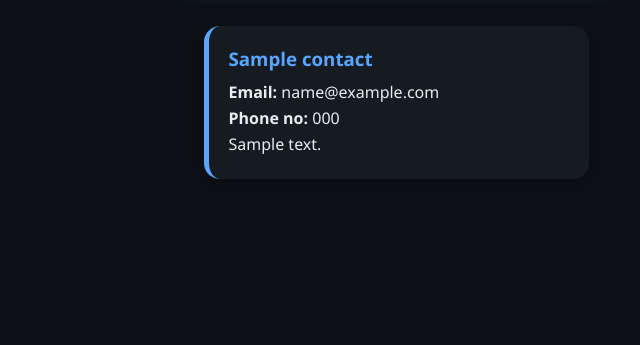
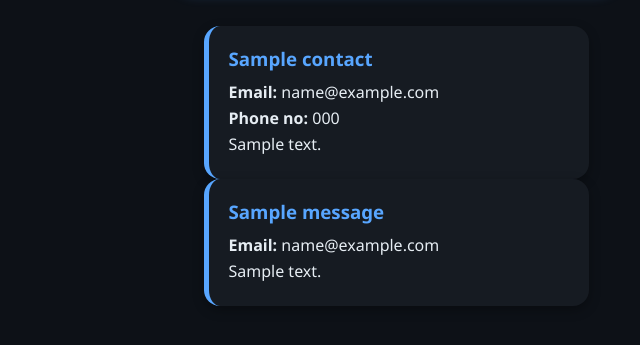
Before and after one commit to saksham801/Adhyayan_Coaching_Institute, a Django app: page /dashboard/get_message/ in a window 1280 px wide. Shown: the part 158-503 px from the top of the page, without its empty margins (244-884 px from the left). Run offline with Django 5.2, Linux system fonts and the light colour scheme; a user stored in the database is signed in; tables that the repository leaves empty hold one stand-in row (values such as "Sample post"); a database or web service that is not in the repository returns one stand-in record (values such as "Sample title"); parts of the project's set-up code (start-up, migrations or seed data) failed here and were passed over.

Commit message:
Add new message collection integration and display in the dashboard template

```diff
--- a/contact/views.py
+++ b/contact/views.py
@@ -2,6 +2,9 @@ import time
 
 from django.shortcuts import render, redirect
 from django.views.decorators.csrf import csrf_protect
+from django.contrib.auth.hashers import make_password,check_password
+
+
 
 from contact.models import Contact
 from database.contact import contact_data
@@ -15,7 +18,8 @@ def contact1(request):
         email = request.POST['email']
         message = request.POST['message']
         no = request.POST['phone']
-        contact_data(name = name,email = email,phone_no = no,message = message,)
+        contact_data(name = name,email = email,phone_no = no,message = message)
+
         return redirect('suc')
 
 
--- a/dashboard/templates/mess.html
+++ b/dashboard/templates/mess.html
@@ -120,7 +120,7 @@
   </div>
 
   <div class="container" id="messageContainer">
-    {% for messag in message %}
+    {% for messag in message  %}
     <div class="message-card">
       <h3 class="searchable">{{ messag.name }}</h3>
       <p class="searchable"><strong>Email:</strong> {{ messag.email }}</p>
@@ -129,6 +129,17 @@
     </div>
     {% endfor %}
   </div>
+
+  <div class="container" id="messageContainer">
+    {% for messag2 in message2  %}
+    <div class="message-card">
+      <h3 class="searchable">{{ messag2.name }}</h3>
+      <p class="searchable"><strong>Email:</strong> {{ messag2.email }}</p>
+      <p class="searchable">{{ messag2.message }}</p>
+    </div>
+    {% endfor %}
+  </div>
+
 
   <script>
     const input = document.getElementById("searchInput");
--- a/dashboard/views.py
+++ b/dashboard/views.py
@@ -2,11 +2,13 @@ from django.shortcuts import render
 from django.contrib.auth.decorators import login_required
 from django.contrib.auth import logout
 from django.views.decorators.csrf import csrf_protect
+from django.contrib.auth.hashers import make_password,check_password
 import pymongo
 
 client = pymongo.MongoClient('mongodb+srv://dubeysaksham796:Iron_Man@adhyayancoachinginstitu.hqcuhrf.mongodb.net/?retryWrites=true&w=majority&appName=AdhyayanCoachingInstitute')
 db = client['Adhyayan_Coaching_Institute']
 collection1 = db['contact']
+collection2 = db['message']
 
 
 # Create your views here.
@@ -27,6 +29,7 @@ def message(request):
     allow_email = ['dubeysaksham796@gmail.com','dubeysaksham801@gmail.com','singhnidhi2713@gmail.com']
     if request.user.email in allow_email:
         message1 = list(collection1.find())
-        return render(request,'mess.html',{"message": message1})
+        message2 = list(collection2.find())
+        return render(request,'mess.html',{"message": message1,"message2":message2})
     else:
         return render(request, 'index.html')
```
Also changed, not shown: hashing1/contacth.py (added).
